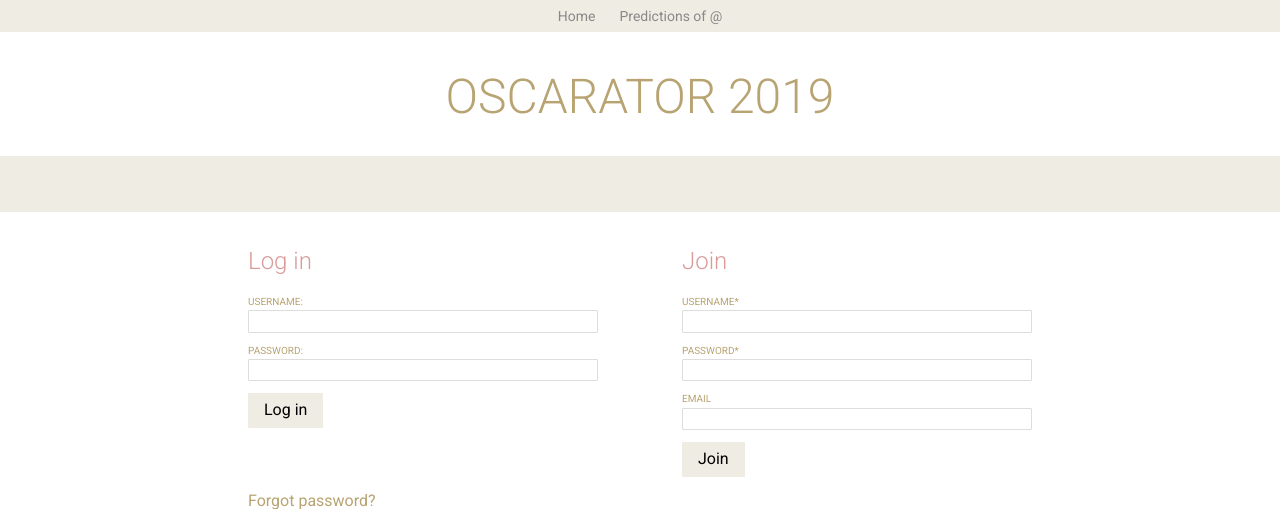
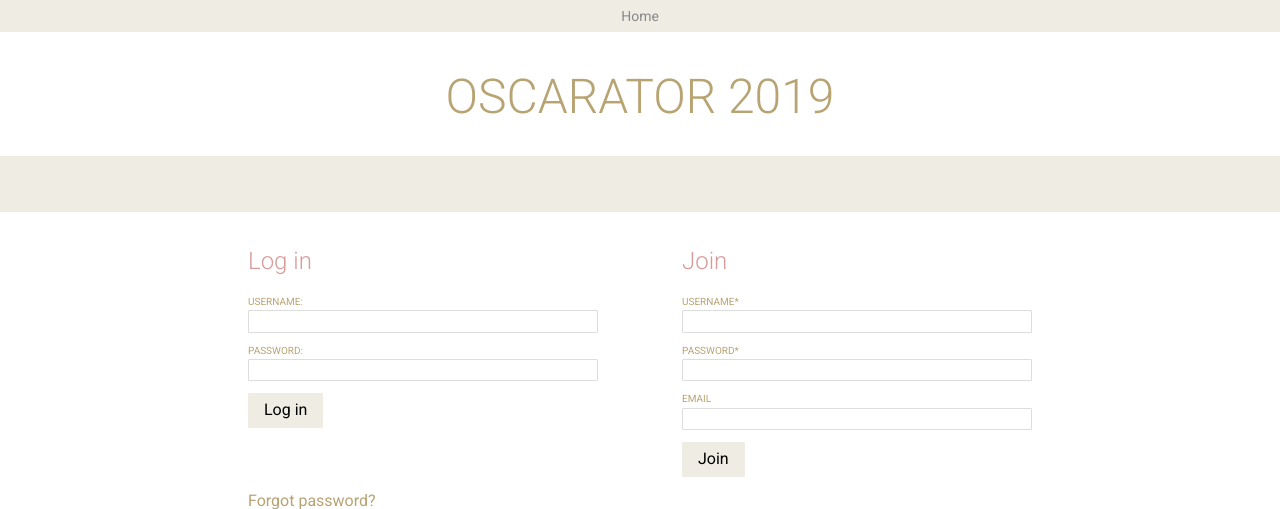
Before and after one commit to sirodoht/oscarator.com, a Django app: template main/templates/main/enter.html in a window 1280 px wide. Shown: the top 509 px of the page. Run offline with Django 3.2, Linux system fonts and the light colour scheme; the template is opened without the code that fills it: values that come from a table or form of the project are taken from there, others are empty; parts of the project's set-up code (start-up, migrations or seed data) failed here and were passed over.

Commit message:
improve layout template

```diff
--- a/main/templates/main/layout.html
+++ b/main/templates/main/layout.html
@@ -25,14 +25,23 @@
     <header>
         <nav>
             <a href="{% url 'main:index' %}" class="header-nav-item">Home</a>
-            <a href="{% url 'main:index' %}" class="header-nav-item">Predictions of @{{ request.user.username }}</a>
+            {% if request.user.is_authenticated %}
+            <a href="{% url 'main:user' request.user.username %}" class="header-nav-item">Predictions of {{ request.user.username }}</a>
+            {% endif %}
         </nav>
+        {% if "@" in request.path %}
+        <div class="header-title">Predictions of {{ request.user.username }}</div>
+        {% else %}
         <div class="header-title">OSCARATOR 2019</div>
+        {% endif %}
         <div class="header-down"></div>
     </header>
 
     {% block content %}
     {% endblock %}
 
+    {% block scripts %}
+    {% endblock %}
+
 </body>
 </html>
```
